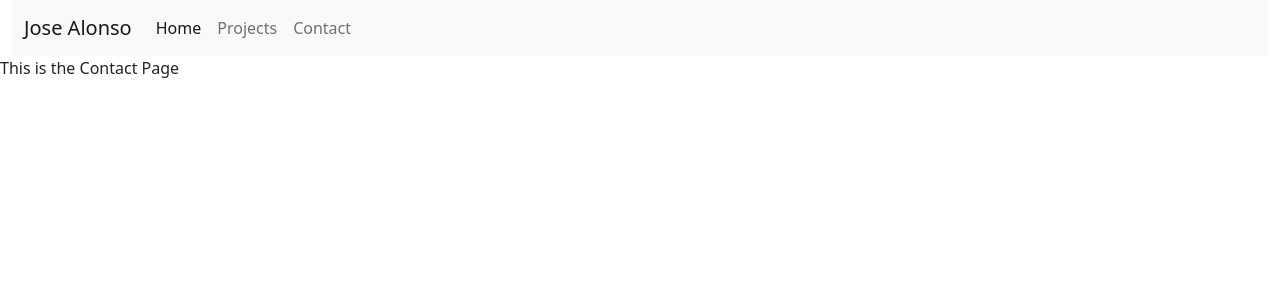
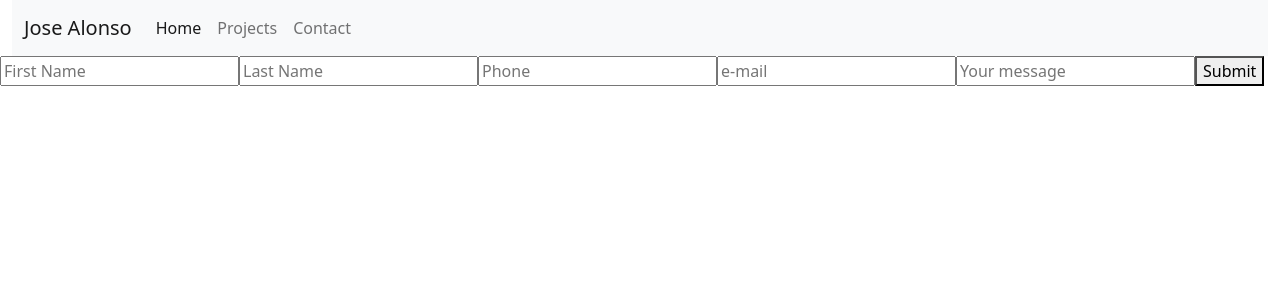
Before and after one commit to turquele/react-portfolio, a React (Create React App) app: page /contact in a window 1280 px wide. Shown: the top 300 px of the page. Built offline with nearby package versions, Linux system fonts and the light colour scheme.

Commit message:
added contact form

```diff
--- a/src/pages/Contact.js
+++ b/src/pages/Contact.js
@@ -1,7 +1,85 @@
-import React from "react";
+import React, { Component } from "react";
 
-function Contact() {
-  return <p>This is the Contact Page</p>;
+class Contact extends Component {
+  // Setting the component's initial state
+  state = {
+    firstName: "",
+    lastName: "",
+    phone: "",
+    email: "",
+    message: "",
+  };
+
+  handleInputChange = event => {
+    // Getting the value and name of the input which triggered the change
+    const { name, value } = event.target;
+
+    // Updating the input's state
+    this.setState({
+      [name]: value
+    });
+  };
+
+  handleFormSubmit = event => {
+    // Preventing the default behavior of the form submit (which is to refresh the page)
+    event.preventDefault();
+
+    // Alert the user their first and last name, clear `this.state.firstName` and `this.state.lastName`, clearing the inputs
+    const confirmation = "hello"
+    this.setState({
+      firstName: "",
+      lastName: "",
+      phone: "",
+      email: "",
+      message: "",
+    });
+  };
+
+  render() {
+    // Notice how each input has a `value`, `name`, and `onChange` prop
+    return (
+      <div>
+        <form className="form">
+          <input
+            value={this.state.firstName}
+            name="firstName"
+            onChange={this.handleInputChange}
+            type="text"
+            placeholder="First Name"
+          />
+          <input
+            value={this.state.lastName}
+            name="lastName"
+            onChange={this.handleInputChange}
+            type="text"
+            placeholder="Last Name"
+          />
+          <input
+            value={this.state.phone}
+            name="phone"
+            onChange={this.handleInputChange}
+            type="text"
+            placeholder="Phone"
+          />
+          <input
+            value={this.state.email}
+            name="email"
+            onChange={this.handleInputChange}
+            type="text"
+            placeholder="e-mail"
+          />
+          <input
+            value={this.state.message}
+            name="message"
+            onChange={this.handleInputChange}
+            type="text"
+            placeholder="Your message"
+          />
+          <button onClick={this.handleFormSubmit}>Submit</button>
+        </form>
+      </div>
+    );
+  }
 }
 
 export default Contact;
```
